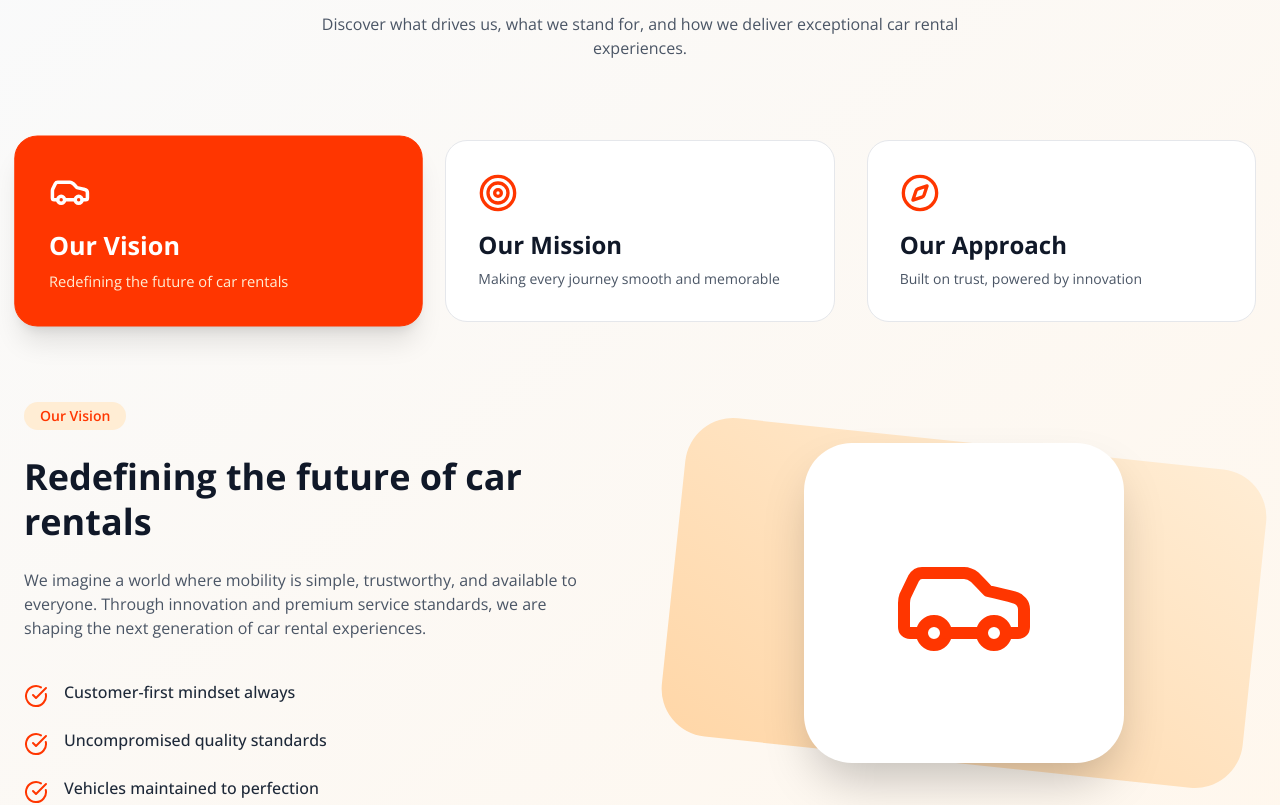
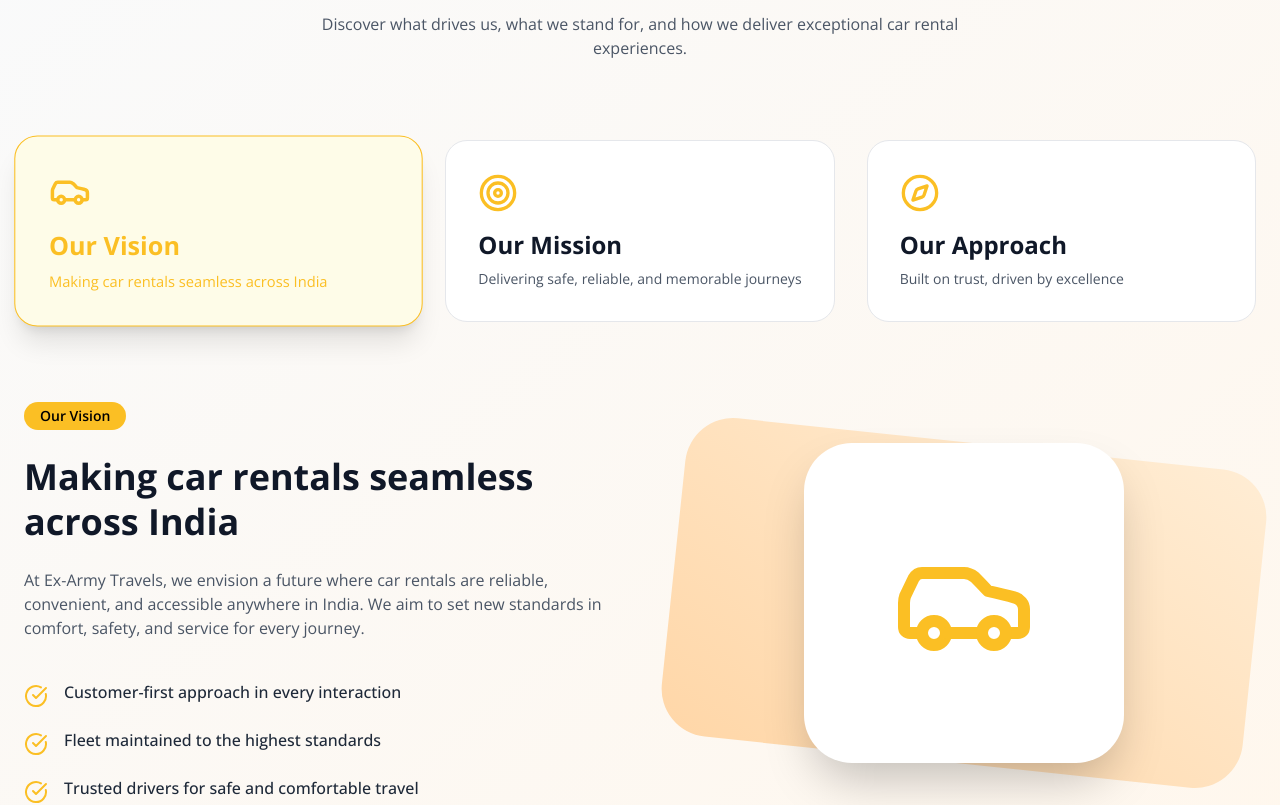
Before and after one commit to exarmy1534/ExArmy, a Next.js app: page /about in a window 1280 px wide. Shown: the part 1440-2245 px from the top of the page. Built offline with nearby package versions, Linux system fonts and the light colour scheme.

Commit message:
Update AboutTab.jsx

```diff
--- a/components/AboutTab.jsx
+++ b/components/AboutTab.jsx
@@ -6,37 +6,37 @@ import { Car, Target, Compass, CheckCircle } from "lucide-react";
 const content = {
   vision: {
     label: "Our Vision",
-    title: "Redefining the future of car rentals",
+    title: "Making car rentals seamless across India",
     description:
-      "We imagine a world where mobility is simple, trustworthy, and available to everyone. Through innovation and premium service standards, we are shaping the next generation of car rental experiences.",
+      "At Ex-Army Travels, we envision a future where car rentals are reliable, convenient, and accessible anywhere in India. We aim to set new standards in comfort, safety, and service for every journey.",
     points: [
-      "Customer-first mindset always",
-      "Uncompromised quality standards",
-      "Vehicles maintained to perfection"
+      "Customer-first approach in every interaction",
+      "Fleet maintained to the highest standards",
+      "Trusted drivers for safe and comfortable travel"
     ],
     icon: Car
   },
   mission: {
     label: "Our Mission",
-    title: "Making every journey smooth and memorable",
+    title: "Delivering safe, reliable, and memorable journeys",
     description:
-      "Our mission is to deliver dependable, tech-driven, and customer-friendly rental services that make every trip stress-free and enjoyable.",
+      "Our mission is to provide a dependable car rental experience that combines professional service, modern technology, and exceptional convenience for travelers.",
     points: [
-      "Seamless digital booking",
-      "Reliable and diverse fleet",
-      "Safety and comfort assured"
+      "Easy digital booking and payments",
+      "Experienced Ex-Army drivers for all trips",
+      "Transparent pricing with no hidden charges"
     ],
     icon: Target
   },
   approach: {
     label: "Our Approach",
-    title: "Built on trust, powered by innovation",
+    title: "Built on trust, driven by excellence",
     description:
-      "By blending smart technology with human-centric service, we ensure every interaction is efficient, transparent, and satisfying.",
+      "We blend technology with personal service to ensure every ride is smooth, transparent, and enjoyable. From city tours to long-distance trips, our approach is centered on customer satisfaction.",
     points: [
-      "Transparent processes",
-      "Continuous service improvement",
-      "Consistent experience across locations"
+      "Strict safety and vehicle checks",
+      "Continuous improvement in service quality",
+      "Consistent experience across all destinations"
     ],
     icon: Compass
   }
@@ -74,27 +74,27 @@ export default function AboutTab() {
                 className={`group text-left p-8 rounded-3xl border transition-all duration-300
                   ${
                     isActive
-                      ? "bg-[#FF3600] text-white border-[#FF3600] shadow-xl scale-105"
+                      ? "bg-[#FEFCE8] text-white border-[#FBBF24] shadow-xl scale-105"
                       : "bg-white border-gray-200 hover:shadow-lg"
                   }`}
               >
                 <Icon
                   className={`w-10 h-10 mb-4 ${
                     isActive
-                      ? "text-white"
-                      : "text-[#FF3600] group-hover:text-[#FF3600]"
+                      ? "text-[#FBBF24]"
+                      : "text-[#FBBF24] group-hover:text-[#FF3600]"
                   }`}
                 />
                 <h3
                   className={`text-2xl font-bold mb-2 ${
-                    isActive ? "text-white" : "text-gray-900"
+                    isActive ? "text-[#FBBF24]" : "text-gray-900"
                   }`}
                 >
                   {content[key].label}
                 </h3>
                 <p
                   className={`text-sm ${
-                    isActive ? "text-orange-100" : "text-gray-600"
+                    isActive ? "text-[#FBBF24]" : "text-gray-600"
                   }`}
                 >
                   {content[key].title}
@@ -109,7 +109,7 @@ export default function AboutTab() {
 
           {/* Left Content */}
           <div>
-            <span className="inline-block px-4 py-1 mb-6 text-sm font-semibold rounded-full bg-orange-100 text-[#FF3600]">
+            <span className="inline-block px-4 py-1 mb-6 text-sm font-semibold rounded-full bg-[#FBBF24] text-black">
               {content[active].label}
             </span>
 
@@ -124,7 +124,7 @@ export default function AboutTab() {
             <ul className="space-y-5">
               {content[active].points.map((point, index) => (
                 <li key={index} className="flex items-start gap-4">
-                  <CheckCircle className="w-6 h-6 text-[#FF3600] mt-1" />
+                  <CheckCircle className="w-6 h-6 text-[#FBBF24] mt-1" />
                   <span className="text-gray-800 font-medium">{point}</span>
                 </li>
               ))}
@@ -135,7 +135,7 @@ export default function AboutTab() {
           <div className="relative flex justify-center">
             <div className="absolute inset-0 bg-gradient-to-tr from-orange-200 to-orange-100 rounded-[3rem] rotate-6"></div>
             <div className="relative w-80 h-80 bg-white rounded-[3rem] flex items-center justify-center shadow-2xl">
-              <ActiveIcon className="w-36 h-36 text-[#FF3600]" />
+              <ActiveIcon className="w-36 h-36 text-[#FBBF24]" />
             </div>
           </div>
 
```
